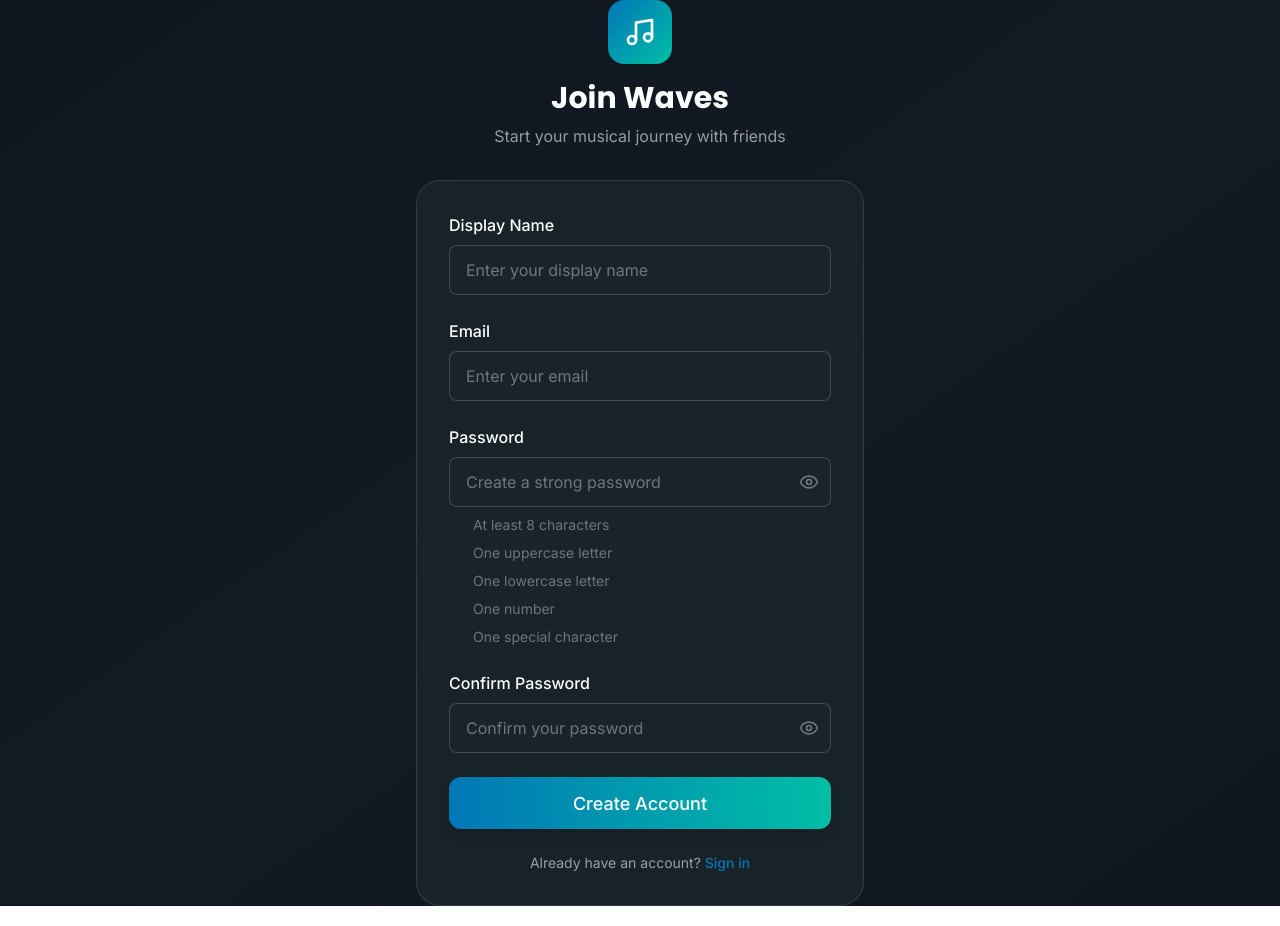
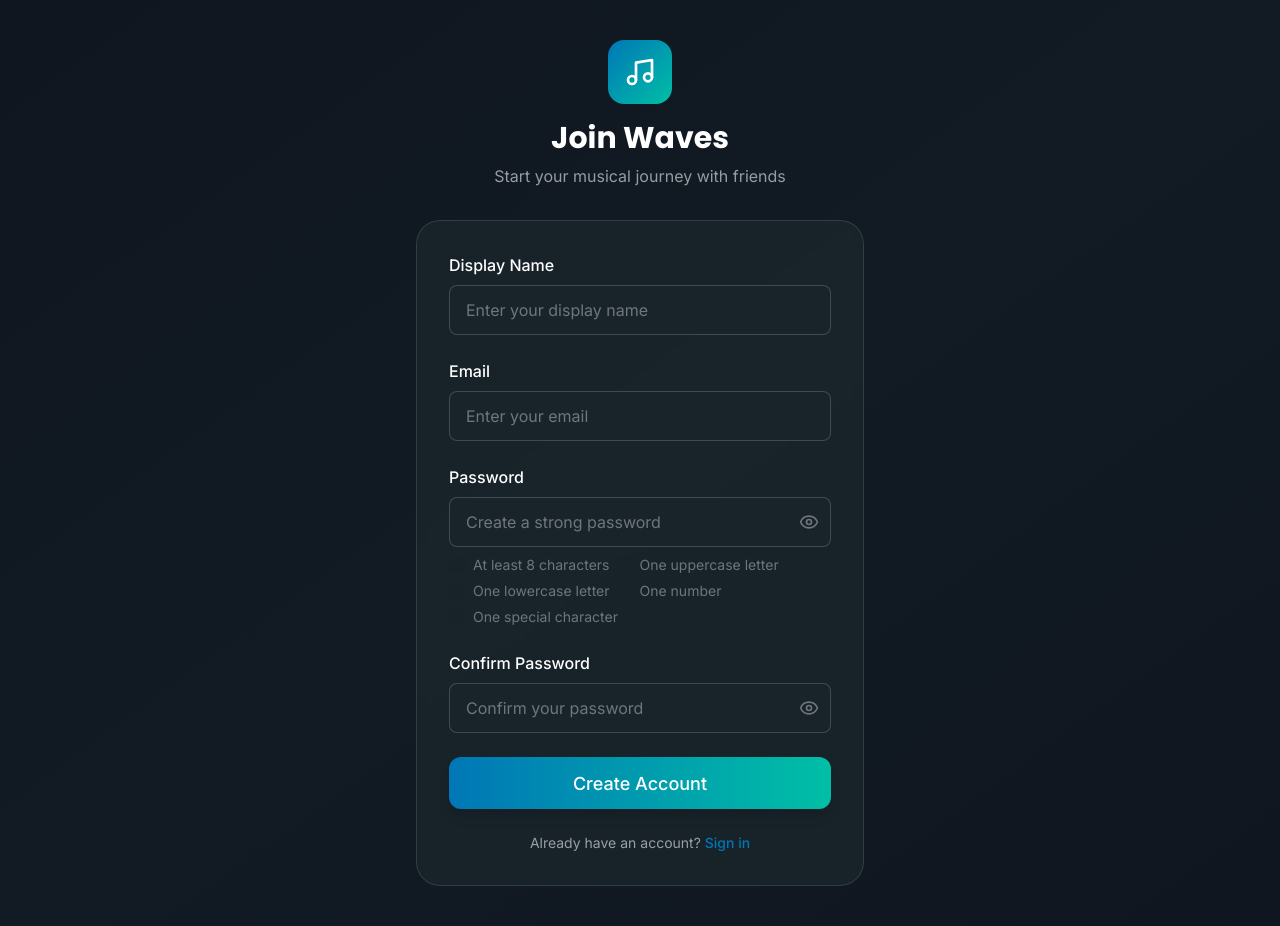
Before and after one commit to Victorola-coder/waves, a Next.js app: page /signup in a window 1280 px wide. Built offline with nearby package versions, Linux system fonts and the light colour scheme.

Commit message:
Refactor SignupPage layout and update import statement in Home component for improved organization and consistency.

```diff
--- a/app/(auth)/signup/page.tsx
+++ b/app/(auth)/signup/page.tsx
@@ -116,7 +116,7 @@ export default function SignupPage() {
   );
 
   return (
-    <div className="min-h-screen bg-gradient-to-br from-neutral-900 via-neutral-800 to-neutral-900 flex items-center justify-center px-4">
+    <div className="min-h-screen py-10 bg-gradient-to-br from-neutral-900 via-neutral-800 to-neutral-900 flex items-center justify-center px-4">
       <motion.div
         initial={{ opacity: 0, y: 20 }}
         animate={{ opacity: 1, y: 0 }}
@@ -220,7 +220,7 @@ export default function SignupPage() {
               </div>
 
               {/* Password Requirements */}
-              <div className="space-y-2 mt-3">
+              <div className="flex flex-row flex-wrap gap-1.5">
                 <PasswordRequirement
                   met={passwordStrength.length}
                   text="At least 8 characters"
--- a/app/page.tsx
+++ b/app/page.tsx
@@ -3,9 +3,9 @@
 import { useState } from "react";
 import { motion } from "framer-motion";
 import { Header } from "./components/atom";
+import { WavesHero } from "./components/svgs";
 import { Animation } from "./components/global";
 import { Button, Card, Modal } from "./components/ui";
-import { WavesHero } from "./components/svgs";
 
 export default function Home() {
   const [isModalOpen, setIsModalOpen] = useState(false);
```
